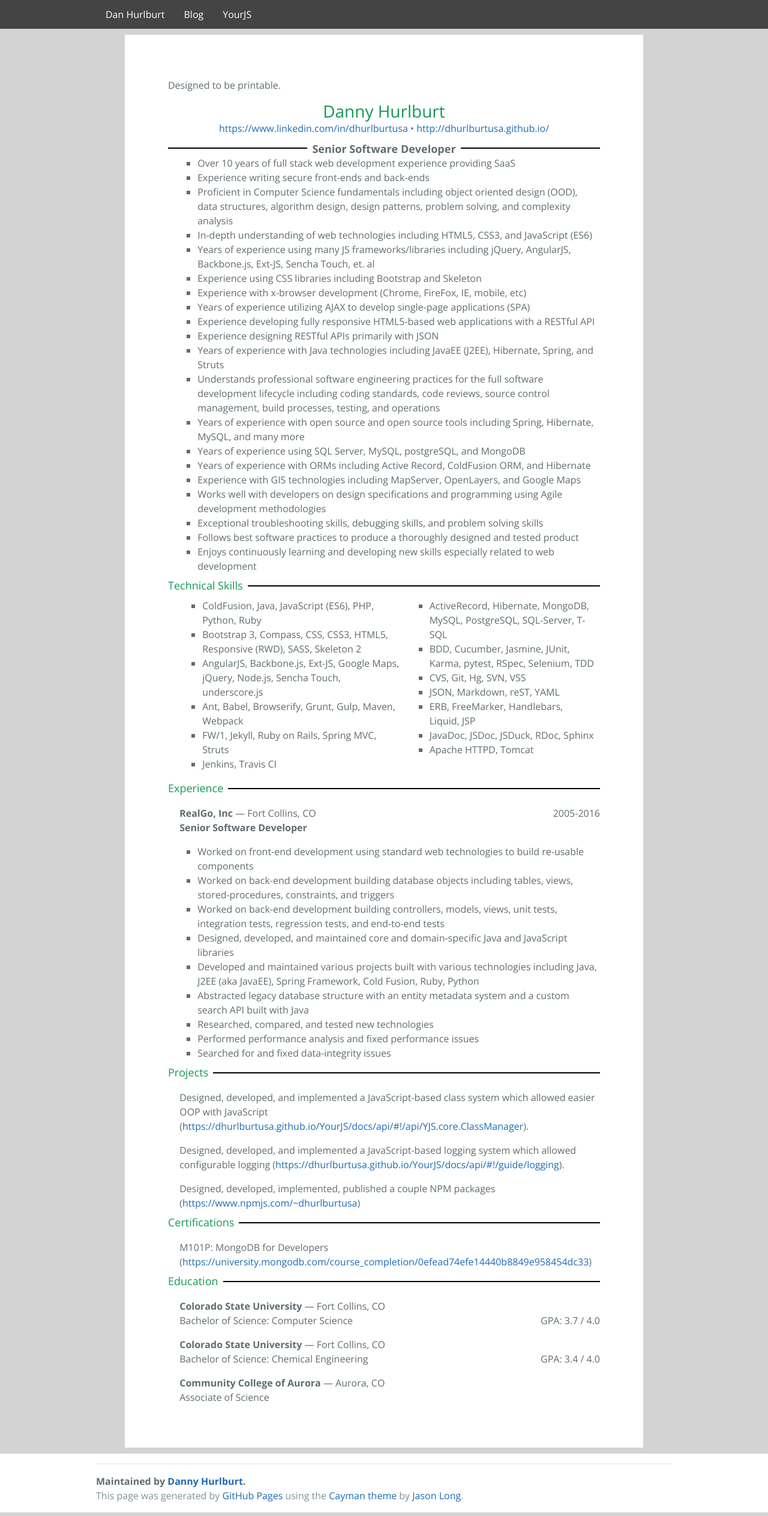
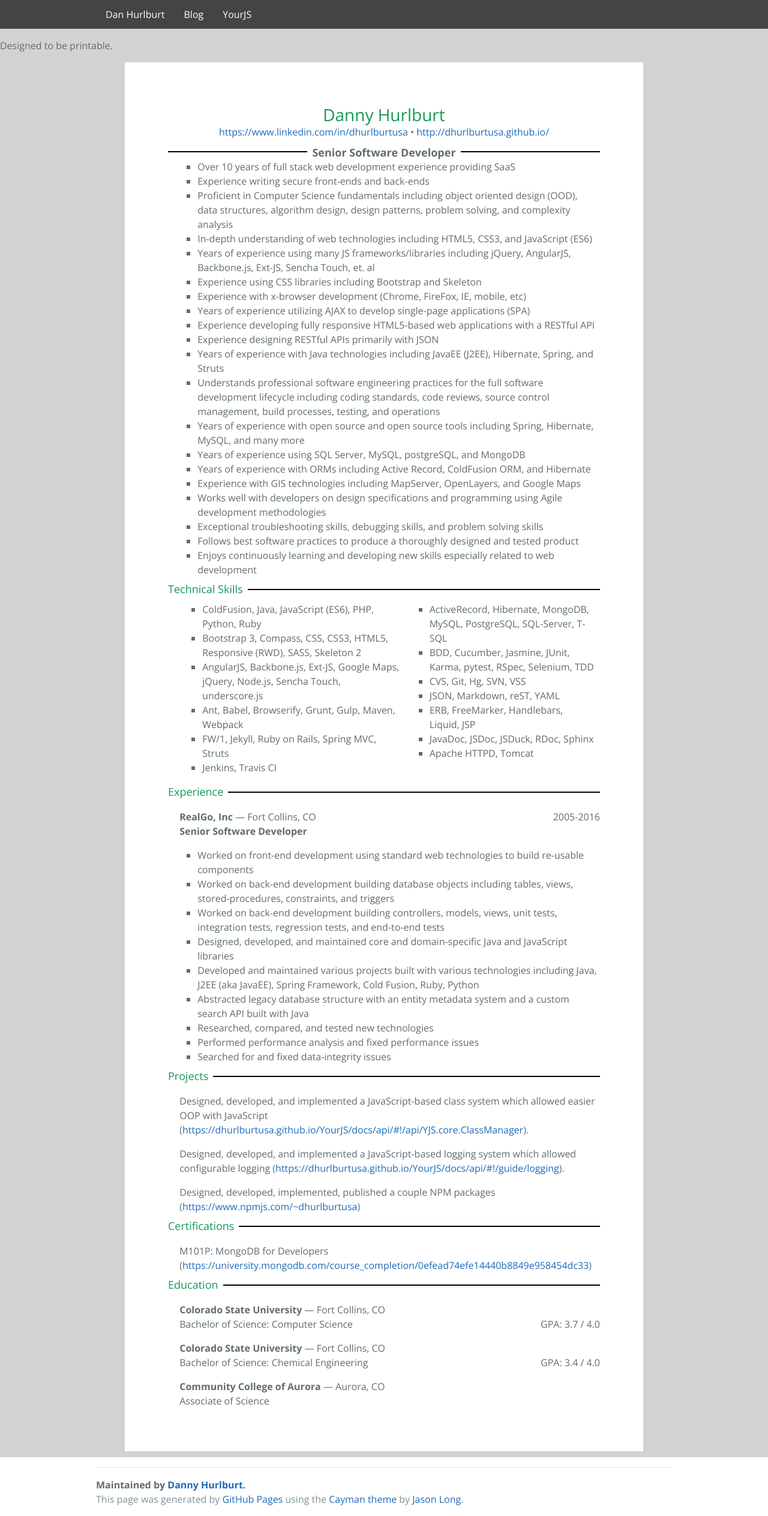
Before and after one commit to dhurlburtusa/dhurlburtusa.github.io, a Jekyll site: the page built from resume/index.html, in a window 1280 px wide. Shown: the whole page at 60% size. Built offline with Jekyll 4.4.1, drawn with Linux system fonts in a browser that asks for light colours.

Commit message:
Move Note

```diff
--- a/resume/index.html
+++ b/resume/index.html
@@ -98,9 +98,9 @@ doc:
 {% include OldBrowserWarning.html %}
 {% include NoScriptWarning.html %}
 
+<p class="print-none">Designed to be printable.</p>
 <section class="Main" id="main">
   <div class="Main-bd" id="mainBd">
-    <p class="print-none">Designed to be printable.</p>
     <article class="Resume">
       <div class="Resume-name">
         <h1>Danny Hurlburt</h1>
```
